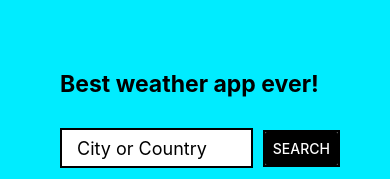
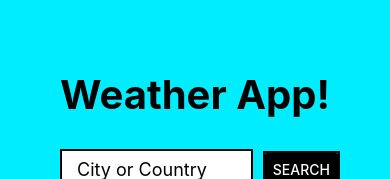
Before and after one commit to emilstorgaardandersen/WeatherApp, a React Native app in the folder weatherApp/: screen / in a window 390 px wide. Shown: the top 179 px of the page. Built offline with nearby package versions, Linux system fonts and the light colour scheme.

Commit message:
Changed headline

```diff
--- a/weatherApp/App.js
+++ b/weatherApp/App.js
@@ -56,7 +56,7 @@ export default class App extends Component {
     render() {
         return (
             <View style={styles.screen}>
-                <Text style={styles.headLine}>Best weather app ever!</Text>
+                <Text style={styles.headLine}>Weather App!</Text>
                 <View style={styles.inputContainer}>
                     <TextInput
                         style={styles.input}
@@ -90,14 +90,14 @@ const styles = StyleSheet.create({
         backgroundColor: '#00ECFF',
     },
     headLine: {
-        fontSize: 23,
+        fontSize: 40,
         padding: 10,
         fontWeight: 'bold',
         padding: 10,
         marginVertical: 10,
     },
     text: {
-        fontSize: 26,
+        fontSize: 20,
         padding: 10,
         fontWeight: 'bold',
         padding: 10,
```
